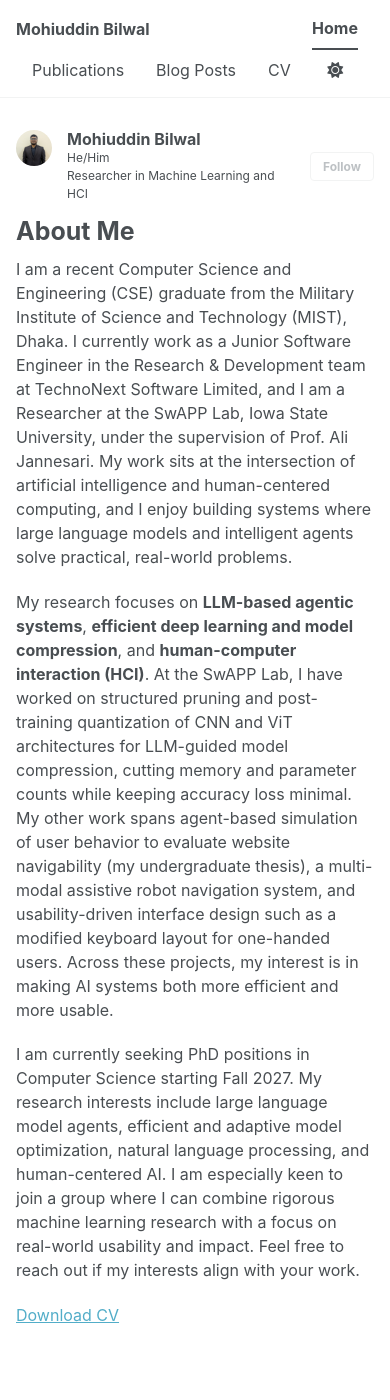
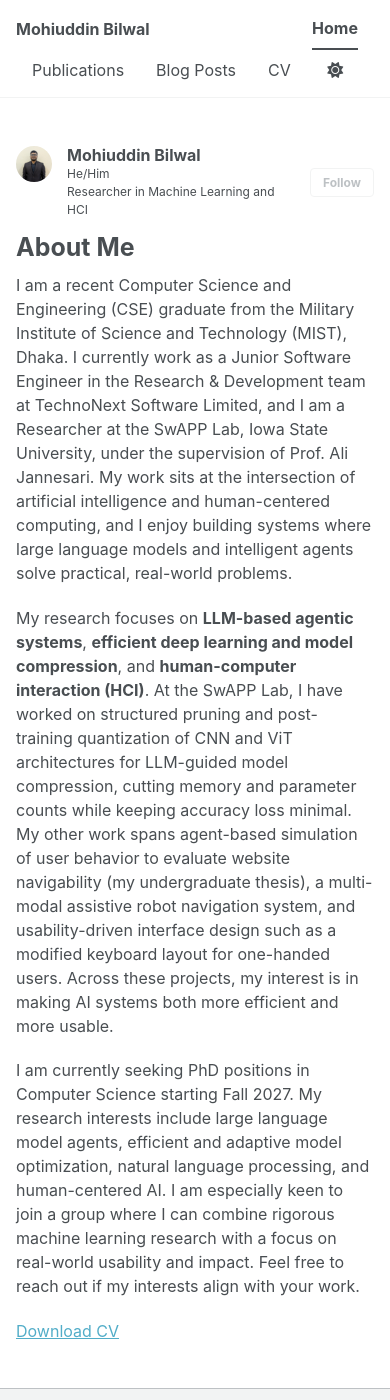
Before and after one commit to ayon037/ayon037.github.io, a Jekyll site: the page built from _pages/about.md, in a window 390 px wide and 1400 px high. Built offline with Jekyll 4.4.1, drawn with Linux system fonts in a browser that asks for light colours; a style sheet for code colours, icons or effects is not loaded.

Commit message:
Make footer sticky to viewport bottom on mobile

```diff
--- a/_sass/layout/_footer.scss
+++ b/_sass/layout/_footer.scss
@@ -58,10 +58,19 @@
 }
 
 @media screen and (max-width: 768px) {
-  /* don't pin the footer on mobile devices */
+  /* sticky footer: keep it at the bottom of the viewport on short pages */
+  body {
+    display: flex;
+    flex-direction: column;
+    min-height: 100vh;
+  }
+
+  /* don't pin the footer on mobile devices; let it fall to the bottom */
   .page__footer {
     position: relative;
     bottom: auto;
+    float: none;
+    margin-top: auto;
   }
 }
 
```
